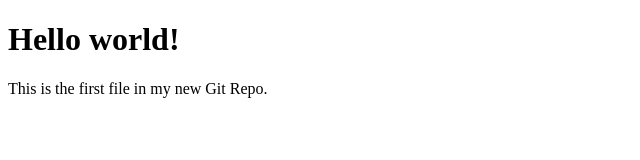
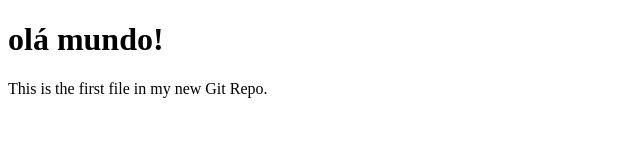
Before and after one commit to euslafelipe/exemplo-git-vscode, a plain HTML site: page index.html in a window 1280 px wide. Shown: the whole page, without its empty margins (0-640 px from the left). Drawn offline with Linux system fonts and the light colour scheme.

Commit message:
modificado o commit

```diff
--- a/index.html
+++ b/index.html
@@ -5,7 +5,7 @@
 </head>
 <body>
 
-<h1>Hello world!</h1>
+<h1>olá mundo!</h1>
 <p>This is the first file in my new Git Repo.</p>
 
 </body>
```
